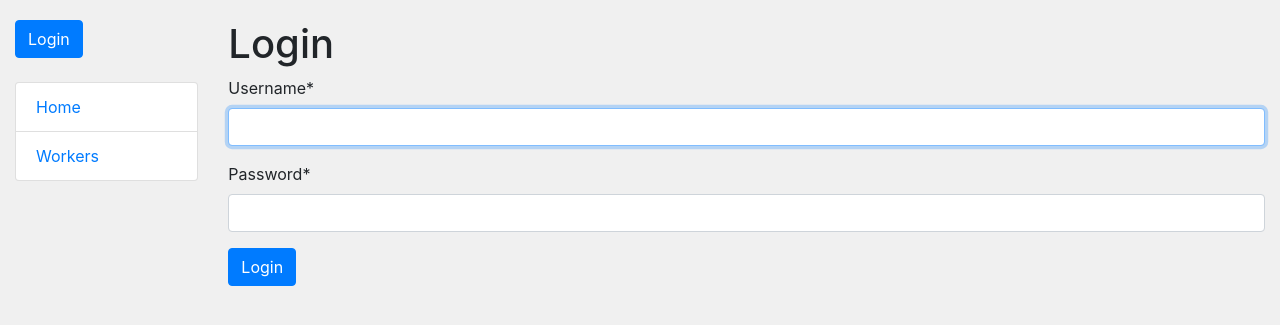
After one commit to StenSOn27/django_task_manager, a Django app: page /accounts/login/ in a window 1280 px wide. The commit adds this page. Shown: the top 325 px of the page. Run offline with Django 5.2, Linux system fonts and the light colour scheme; some libraries are stand-ins or nearby versions.

Commit message:
add basic authentication — login & logout

```diff
--- a/manager/views.py
+++ b/manager/views.py
@@ -1,7 +1,9 @@
 from django.shortcuts import render
 from django.contrib.auth.decorators import login_required
+from django.urls import reverse_lazy
 from .models import Worker, Task
 from django.views import generic
+from django.contrib.auth.views import LoginView
 
 
 def index(request):
--- a/task_manager/settings.py
+++ b/task_manager/settings.py
@@ -28,7 +28,7 @@ DEBUG = True
 
 ALLOWED_HOSTS = []
 
-
+LOGIN_REDIRECT_URL = "/"
 # Application definition
 
 INSTALLED_APPS = [
--- a/task_manager/urls.py
+++ b/task_manager/urls.py
@@ -22,5 +22,6 @@ from django.conf.urls.static import static
 urlpatterns = [
     path("admin/", admin.site.urls),
     path("", include("manager.urls", namespace="manager")),
+    path("accounts/", include("django.contrib.auth.urls")),
     path("__debug__/", include("debug_toolbar.urls")),
 ] + static(settings.STATIC_URL, document_root=settings.STATIC_ROOT)
--- a/templates/includes/sidebar.html
+++ b/templates/includes/sidebar.html
@@ -1,5 +1,18 @@
+{% if user.is_authenticated %}
+  <form action="{% url 'logout' %}" method="post">
+    {% csrf_token %}
+    <button type="submit" class="btn btn-primary">Logout</button>
+  </form>
+  <li class="btn btn-link">User: <a href="{{ user.get_absolute_url }}">{{ user.get_username }}</a></li>
+  {% else %}
+  <form action="{% url 'login' %}" method="post">
+    {% csrf_token %}
+    <button type="submit" class="btn btn-primary">Login</button>
+  </form>
+{% endif %}
+<br>
+
 <ul class="sidebar-nav list-group">
-  <br>
   <li class="list-group-item"><a href="{% url 'manager:index' %}">Home</a></li>
   <li class="list-group-item"><a href="{% url 'manager:worker-list' %}">Workers</a></li>
 </ul>
--- /dev/null
+++ b/templates/registration/login.html
@@ -0,0 +1,24 @@
+{% extends "base.html" %}
+{% load crispy_forms_filters %}
+
+{% block content %}
+
+{% if form.errors %}
+  <p>Your username and password didn't match. Please try again.</p>
+{% endif %}
+
+<h1>Login</h1>
+
+{% if next %}
+  <p>Please login to see this page.</p>
+{% endif %}
+
+<form method="post" action="{% url 'login' %}">
+  {% csrf_token %}
+  {{ form|crispy }}
+
+  <input type="submit" value="Login" id="login" class="btn btn-primary" />
+  <input type="hidden" name="next" value="{{ next }}" />
+</form>
+
+{% endblock %}
```
Also changed, not shown: templates/registration/logged_out.html (added, +7 -0 lines).
